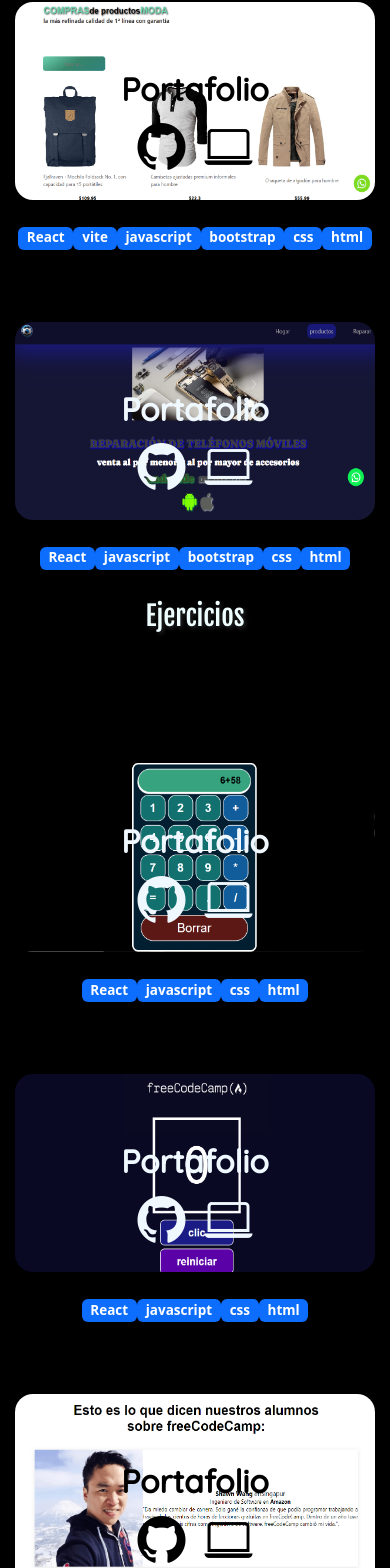
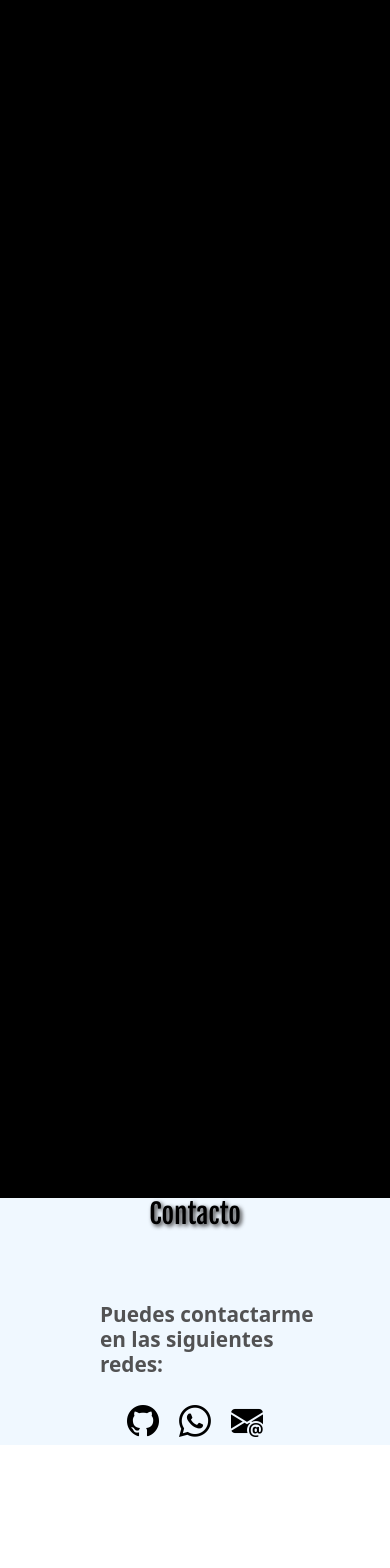
Before and after one commit to mauro-ezequiel/Portafolio, a React (Create React App) app: page / in a window 390 px wide. Shown: the part 1307-2875 px from the top of the page. After the commit the page ends 2759 px from the top, so only its background shows below. Built offline with nearby package versions, Linux system fonts and the light colour scheme; a web font is replaced by a local one.

Commit message:
add a scroll animation in the exercise area

```diff
--- a/src/App.css
+++ b/src/App.css
@@ -22,11 +22,11 @@ body {
   align-items: center;
   justify-content: center;
   position: relative;
-  width: 100vw;
 }
 
 section {
   width: 100vw;
+  height: auto;
   background-color: rgb(255, 255, 255);
   flex-direction: column;
 }
@@ -122,6 +122,15 @@ section {
   font-weight: bold;
 }
 
+.text {
+  display: inline-block;
+  width: 90%;
+  padding: 1em;
+  color: rgb(255, 255, 255);
+
+  padding: 0 5em 0 2em;
+}
+
 @media screen and (max-width: 820px) {
   .h {
     font-size: 1rem;
--- a/src/components/particlesApp.jsx
+++ b/src/components/particlesApp.jsx
@@ -9,9 +9,11 @@ const ParticlesApp = () => {
   }, []);
 
   return (
-    <div className="particles">
-      <Particles options={ParticlesConfig} init={particlesInit} />
-    </div>
+    <>
+      <div id="particles">
+        <Particles options={ParticlesConfig} init={particlesInit} />
+      </div>
+    </>
   );
 };
 
--- a/src/components/project.js
+++ b/src/components/project.js
@@ -16,8 +16,7 @@ function Project() {
       <h1 className="title" id="Project">
         project
       </h1>
-      <div className="row">
-        <div className="col-lg-4">
+      <div id="grid">
         <div className="car">
           <Card img={venta} />
           <div id="cap">
@@ -28,27 +27,12 @@ function Project() {
             >
               <i class="be5 b bi-github"></i>
             </a>
-              <a
-                href="https://chic-duckanoo-84fd3a.netlify.app/"
-                target="-blank"
-              >
+            <a href="https://chic-duckanoo-84fd3a.netlify.app/" target="-blank">
               <i class="be b bi-laptop"></i>
             </a>
           </div>
         </div>
-          <div className=" z badges-container">
-            <span className="badge text-bg-primary">React</span>
-            <span className="badge text-bg-primary">vite</span>
-            <span className="badge text-bg-primary">javascript</span>
-            <span className="badge text-bg-primary">bootstrap</span>
-            <span className="badge text-bg-primary">css</span>
-            <span className="badge text-bg-primary">html</span>
-          </div>
-        </div>
 
-        <div className="col-lg-4"></div>
-
-        <div className="col-lg-4">
         <div className="car">
           <Card
             img={cell}
@@ -67,18 +51,7 @@ function Project() {
             </a>
           </div>
         </div>
-          <div className=" z badges-container ">
-            <span className="badge text-bg-primary">React</span>
-            <span className="badge text-bg-primary">javascript</span>
-            <span className="badge text-bg-primary">bootstrap</span>
-            <span className="badge text-bg-primary">css</span>
-            <span className="badge text-bg-primary">html</span>
-          </div>
-        </div>
-      </div>
-      <h1 className="title"> Ejercicios</h1>
-      <div className="row">
-        <div className="col-lg-4">
+
         <div className="car">
           <Card img={calcu} t="basic calculations calculator" />
           <div className="cap">
@@ -97,14 +70,7 @@ function Project() {
             </a>
           </div>
         </div>
-          <div className=" z badges-container">
-            <span className="badge text-bg-primary">React</span>
-            <span className="badge text-bg-primary">javascript</span>
-            <span className="badge text-bg-primary">css</span>
-            <span className="badge text-bg-primary">html</span>
-          </div>
-        </div>
-        <div className="col-lg-4">
+
         <div className="car">
           <Card img={click} t="click counter, exercise with useState hook" />
           <div className="cap">
@@ -123,14 +89,7 @@ function Project() {
             </a>
           </div>
         </div>
-          <div className=" z badges-container">
-            <span className="badge text-bg-primary">React</span>
-            <span className="badge text-bg-primary">javascript</span>
-            <span className="badge text-bg-primary">css</span>
-            <span className="badge text-bg-primary">html</span>
-          </div>
-        </div>
-        <div className="col-lg-4">
+
         <div className="car">
           <Card img={txt} t="page replica" />
 
@@ -150,13 +109,6 @@ function Project() {
             </a>
           </div>
         </div>
-          <div className=" z badges-container">
-            <span className="badge text-bg-primary">React</span>
-            <span className="badge text-bg-primary">javascript</span>
-            <span className="badge text-bg-primary">css</span>
-            <span className="badge text-bg-primary">html</span>
-          </div>
-        </div>
       </div>
     </section>
   );
--- a/src/style/project.modules.css
+++ b/src/style/project.modules.css
@@ -1,6 +1,26 @@
+#grid {
+  padding: 2em 3em;
+  columns: 2;
+  column-gap: 2em;
+}
+
 .car {
-  position: relative;
-  margin: 3.5em 0em;
+  animation: view linear both;
+  animation-timeline: view();
+  animation-range: entry 10% cover 30%;
+}
+
+@keyframes view {
+  from {
+    opacity: 0;
+    translate: 0 100px;
+    scale: 0.8;
+  }
+  to {
+    opacity: 1;
+    translate: 0 0;
+    scale: 1;
+  }
 }
 
 .sub {
@@ -37,23 +57,19 @@
   margin-left: 1rem;
 }
 
-.ca:hover {
-  opacity: 0.5;
-  transform: scale(1.05);
-}
-
 .b:hover {
   color: rgb(0, 0, 0);
   text-shadow: 2px 2px 4px rgb(62, 103, 144);
 }
 
 @media screen and (max-width: 780px) {
-  .car {
-    margin-top: 3em;
+  #grid {
+    columns: 1;
+    width: 100vw;
+    padding: 0;
+    margin-left: -1em;
   }
-  .z {
-    margin-top: 5.5em;
-  }
+
   .trabajo {
     flex-direction: column;
     height: 23.5em !important;
@@ -100,14 +116,6 @@
   height: 19em;
 }
 
-.text {
-  display: inline-block;
-  width: 90%;
-  padding: 1em;
-  color: rgb(255, 255, 255);
-
-  padding: 0 5em 0 2em;
-}
 .r {
   display: flex;
   align-items: center;
--- a/src/style/props.modules.css
+++ b/src/style/props.modules.css
@@ -1,7 +1,9 @@
 .img {
-  border-radius: 1em;
-  height: 11em;
-  width: 20em;
+  border-radius: 5em;
+  width: 105%;
+  height: auto;
+  padding: 4em;
+  margin-top: 5em;
 }
 
 .container {
@@ -16,3 +18,17 @@
   align-items: center;
   flex-direction: column;
 }
+
+.ca:hover {
+  opacity: 0.5;
+  transform: scale(1.05);
+}
+
+@media screen and (max-width: 780px) {
+  .img {
+    border-radius: 1em;
+    width: 95vw;
+    height: auto;
+    padding: 0.5em;
+  }
+}
```
Lines whose indentation alone changed are shown as unchanged.
